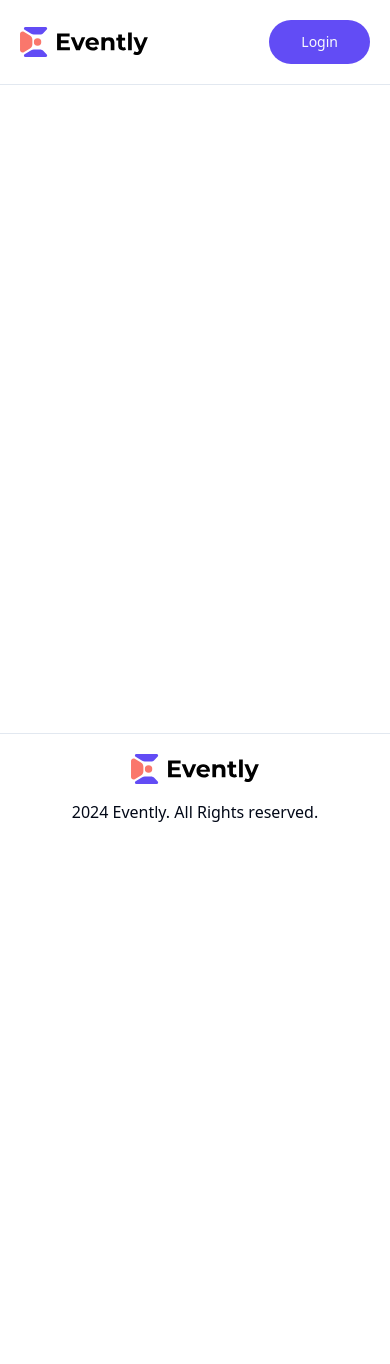
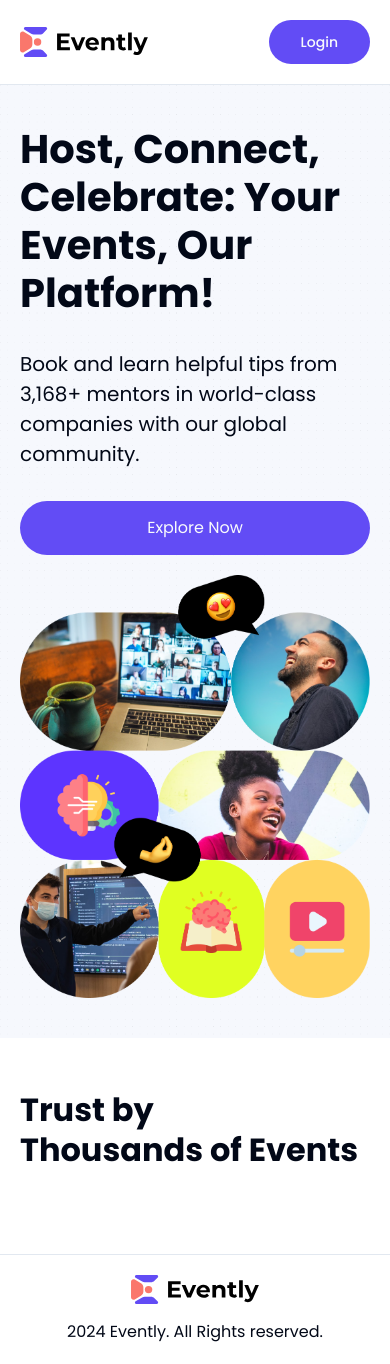
Before and after one commit to nnktz/evently, a Next.js app: page / in a window 390 px wide. Before the commit the page ends 844 px from the top, so only its background shows below. Built offline with nearby package versions, Linux system fonts and the light colour scheme; no server answers.

Commit message:
Home page

```diff
--- a/app/(root)/page.tsx
+++ b/app/(root)/page.tsx
@@ -1,5 +1,50 @@
-const Page = () => {
-  return <div className=""></div>
+import Image from 'next/image'
+import Link from 'next/link'
+
+import { Button } from '@/components/ui/button'
+
+const HomePage = () => {
+  return (
+    <>
+      <section className="bg-primary-50 bg-dotted-pattern bg-contain py-5 md:py-10">
+        <div className="wrapper grid grid-cols-1 gap-5 md:grid-cols-2 2xl:gap-0">
+          <div className="flex flex-col justify-center gap-8">
+            <h1 className="h1-bold capitalize">
+              host, connect, celebrate: your events, our platform!
+            </h1>
+
+            <p className="p-regular-20 md:p-regular-24">
+              Book and learn helpful tips from 3,168+ mentors in world-class companies with our
+              global community.
+            </p>
+
+            <Button size={'lg'} className="button w-full sm:w-fit" asChild>
+              <Link href={'#events'}>Explore Now</Link>
+            </Button>
+          </div>
+
+          <Image
+            src={'/assets/images/hero.png'}
+            alt="Hero"
+            width={1000}
+            height={1000}
+            className="max-h-[70vh] object-contain object-center 2xl:max-h-[50vh]"
+          />
+        </div>
+      </section>
+
+      <section id="events" className="wrapper my-8 flex flex-col gap-8 md:gap-12">
+        <h2 className="h2-bold">
+          Trust by <br />
+          Thousands of Events
+        </h2>
+
+        <div className="flex w-full flex-col gap-5 md:flex-row">
+          {/* TODO: search & category filter */}
+        </div>
+      </section>
+    </>
+  )
 }
 
-export default Page;
+export default HomePage
--- a/app/globals.css
+++ b/app/globals.css
@@ -1,6 +1,17 @@
 @tailwind base;
 @tailwind components;
 @tailwind utilities;
+
+* {
+  list-style: none;
+  padding: 0;
+  margin: 0;
+  scroll-behavior: smooth;
+}
+
+body {
+  font-family: var(--font-poppins);
+}
 
 @layer base {
   :root {
@@ -86,16 +97,78 @@
     @apply flex items-center justify-between;
   }
 
+  /* font 64 */
+  .h1-bold {
+    @apply text-[40px] font-bold leading-[48px] lg:text-[48px] lg:leading-[60px]  xl:text-[58px] xl:leading-[74px];
+  }
+
+  /* font 40 */
+  .h2-bold {
+    @apply text-[32px] font-bold leading-[40px] lg:text-[36px] lg:leading-[44px] xl:text-[40px] xl:leading-[48px];
+  }
+
+  /* font 24 */
+  .p-bold-24 {
+    @apply text-[24px] font-bold leading-[36px];
+  }
+  .p-medium-24 {
+    @apply text-[24px] font-medium leading-[36px];
+  }
+  .p-regular-24 {
+    @apply text-[24px] font-normal leading-[36px];
+  }
+
+  /* font 20 */
+  .p-bold-20 {
+    @apply text-[20px] font-bold leading-[30px] tracking-[2%];
+  }
+
+  .p-semibold-20 {
+    @apply text-[20px] font-semibold leading-[30px] tracking-[2%];
+  }
+  .p-medium-20 {
+    @apply text-[20px] font-medium leading-[30px];
+  }
+  .p-regular-20 {
+    @apply text-[20px] font-normal leading-[30px] tracking-[2%];
+  }
+
   /* font 16 */
   .p-bold-16 {
     @apply text-[16px] font-bold leading-[24px];
   }
-
   .p-medium-16 {
     @apply text-[16px] font-medium leading-[24px];
   }
-
   .p-regular-16 {
     @apply text-[16px] font-normal leading-[24px];
   }
+
+  /*  */
+  .button {
+    @apply p-regular-16 h-[54px] rounded-full;
+  }
 }
+
+/* =============== CLERK STYLES =============== */
+.cl-logoImage {
+  height: 38px;
+}
+
+.cl-userButtonBox {
+  flex-direction: row-reverse;
+}
+
+.cl-userButtonOuterIdentifier {
+  font-size: 16px;
+}
+
+.cl-userButtonPopoverCard {
+  right: 4px !important;
+}
+
+.cl-formButtonPrimary:hover,
+.cl-formButtonPrimary:focus,
+.cl-formButtonPrimary:active {
+  background-color: #705cf7;
+}
```
